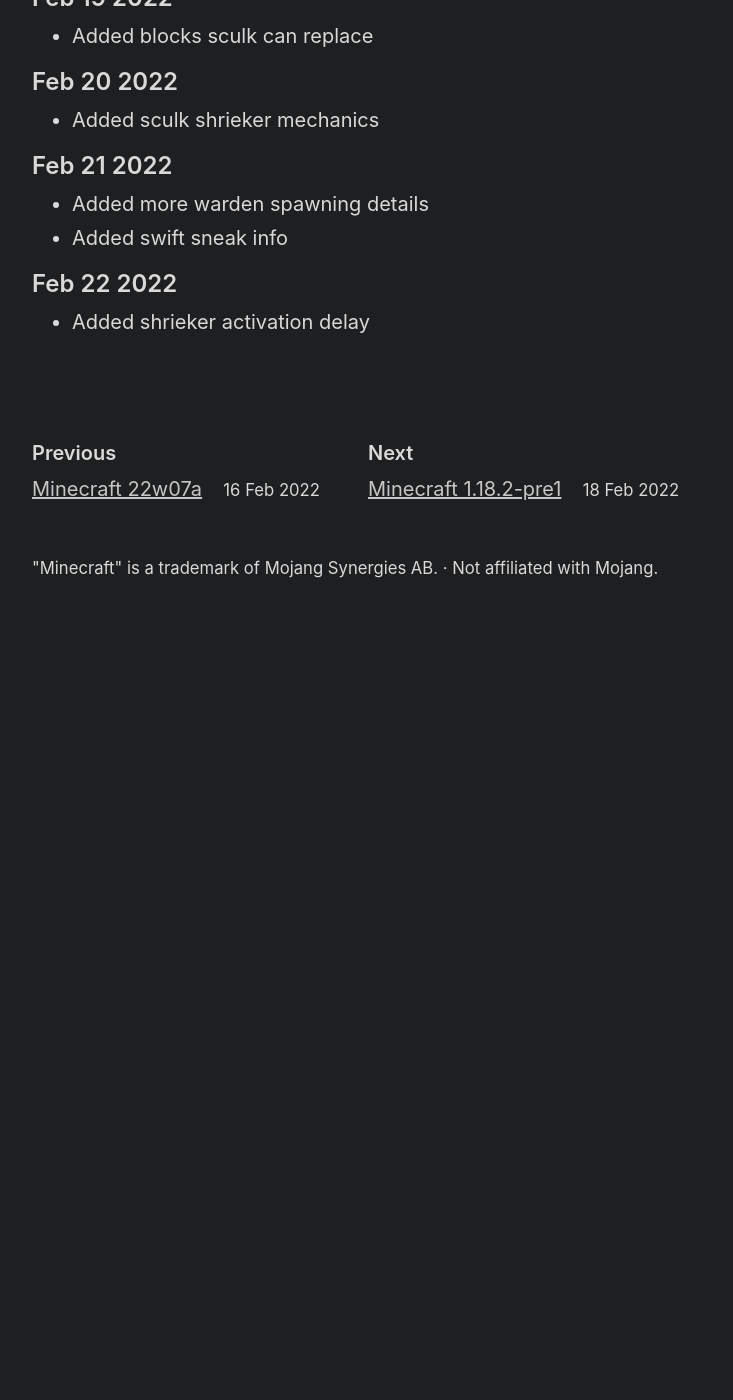
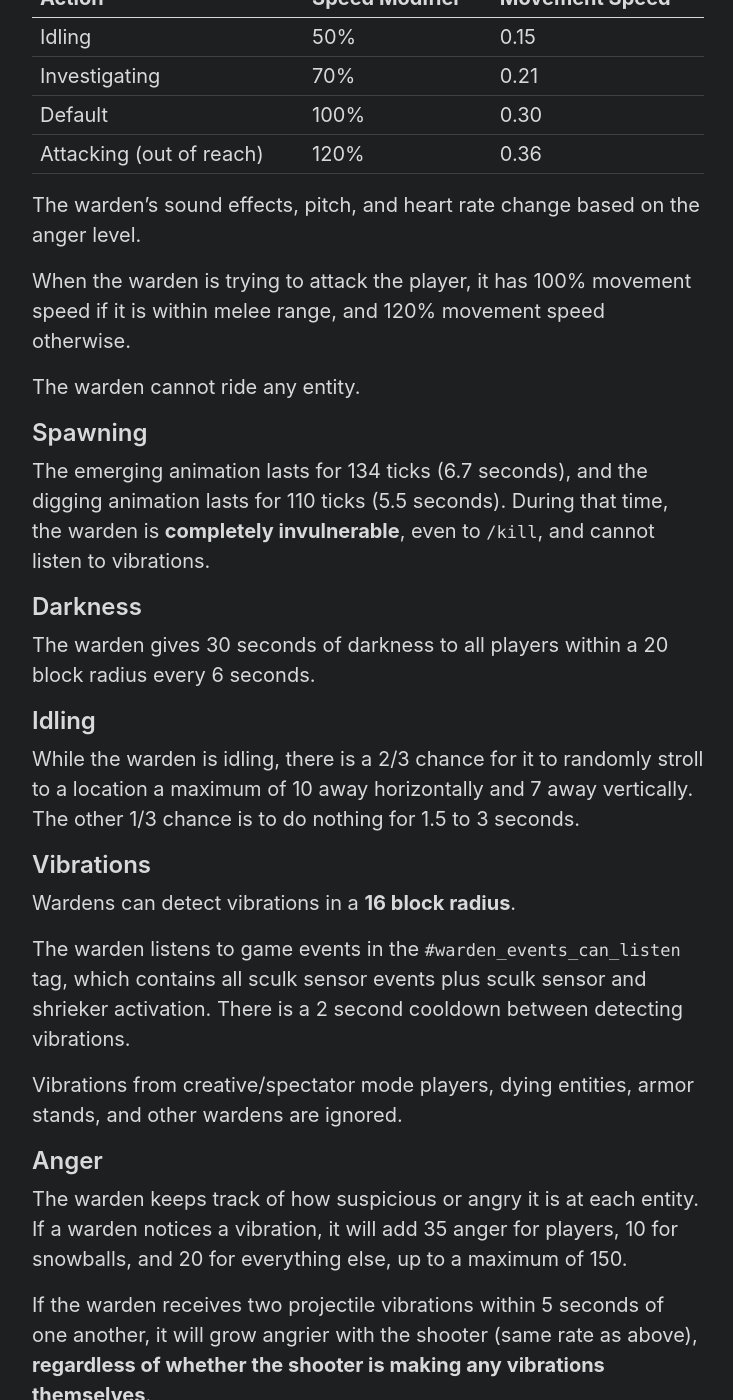
Before and after one commit to Tisawesomeness/tisawesomeness.github.io, a Jekyll site: the page built from snapshots/_posts/2022-02-18-1-19-experimental-1.md, in a window 1280 px wide and 1400 px high, scrolled down 6735 px. Shown: the whole window, without its empty margins (272-1005 px from the left). Built offline with Jekyll 4.4.1, drawn with Linux system fonts in a browser that asks for light colours; before the commit the page ends 7365 px from its top, so only the background shows below that; some of the changed text lies outside the part shown.

Commit message:
Add info on warden

```diff
--- a/snapshots/_posts/2022-02-18-1-19-experimental-1.md
+++ b/snapshots/_posts/2022-02-18-1-19-experimental-1.md
@@ -166,6 +166,75 @@
 
 Note that level IV and greater is only accessible through commands.
 
+# The Warden
+
+The Warden has **500 health** and does 16 damage on easy, 30 on normal, and **45 on hard!**
+
+The warden has `1.25` knockback resistance, or full knockback immunity.
+
+| Action                   | Speed Modifier | Movement Speed |
+| ------------------------ | -------------- | -------------- |
+| Idling                   | 50%            | 0.15           |
+| Investigating            | 70%            | 0.21           |
+| Default                  | 100%           | 0.30           |
+| Attacking (out of reach) | 120%           | 0.36           |
+
+The warden's sound effects, pitch, and heart rate change based on the anger level.
+
+When the warden is trying to attack the player, it has 100% movement speed if it is within melee range, and 120% movement speed otherwise.
+
+The warden cannot ride any entity.
+
+## Spawning
+
+The emerging animation lasts for 134 ticks (6.7 seconds), and the digging animation lasts for 110 ticks (5.5 seconds). During that time, the warden is **completely invulnerable**, even to `/kill`, and cannot listen to vibrations.
+
+## Darkness
+
+The warden gives 30 seconds of darkness to all players within a 20 block radius every 6 seconds.
+
+## Idling
+
+While the warden is idling, there is a 2/3 chance for it to randomly stroll to a location a maximum of 10 away horizontally and 7 away vertically. The other 1/3 chance is to do nothing for 1.5 to 3 seconds.
+
+## Vibrations
+
+Wardens can detect vibrations in a **16 block radius**.
+
+The warden listens to game events in the `#warden_events_can_listen` tag, which contains all sculk sensor events plus sculk sensor and shrieker activation. There is a 2 second cooldown between detecting vibrations.
+
+Vibrations from creative/spectator mode players, dying entities, armor stands, and other wardens are ignored.
+
+## Anger
+
+The warden keeps track of how suspicious or angry it is at each entity. If a warden notices a vibration, it will add 35 anger for players, 10 for snowballs, and 20 for everything else, up to a maximum of 150.
+
+If the warden receives two projectile vibrations within 5 seconds of one another, it will grow angrier with the shooter (same rate as above), **regardless of whether the shooter is making any vibrations themselves**.
+
+If the warden collides with a player, it will grow angrier towards that player (also same rate as above), though this is only checked once per second.
+
+| Anger level       | Anger values |
+| ----------------- | ------------ |
+| Calm              | 0-39         |
+| Agitated          | 40-79        |
+| Angry             | 80-150       |
+
+As long as the warden is not roaring and has no target, anger decrements by 1 every 3 seconds. Anger clears when the entity dies or switches to creative or spectator mode.
+
+**The warden will attack entities with anger levels 80 or above.** Beware that the warden will immediately attack any entities that hurt it, regardless of anger level.
+
+## Roaring
+
+When the warden reaches 80 anger, it will roar at the entity that angered it. The roaring animation lasts for 84 ticks (4.2 seconds).
+
+## Sniffing
+
+If it has been 5 seconds since the warden was last disturbed, it will sniff around to find players. The sniffing animation lasts for 68 ticks (3.4 seconds). **At the end of the animation**, the warden will increase its anger towards all players within a **6 block radius** (same levels as detecting vibrations). Sniffing has a 6 second cooldown.
+
+## Attacking
+
+The warden's attack animation lasts 15 ticks and has an 18 tick cooldown (the count begins at the start of the attack). The attack does no knockback.
+
 # Edits
 
 ## Feb 18 2022
@@ -189,3 +258,4 @@
 ## Feb 22 2022
 
 - Added shrieker activation delay
+- Added warden info
```
